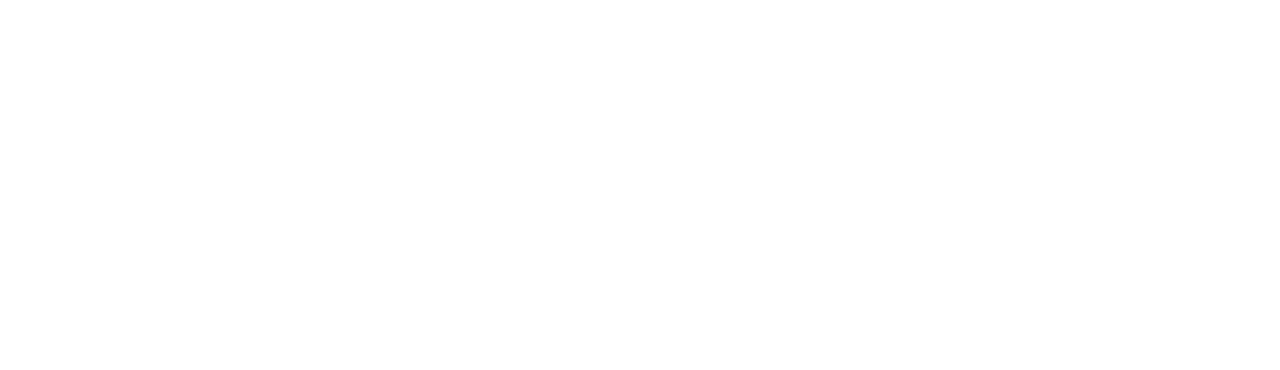
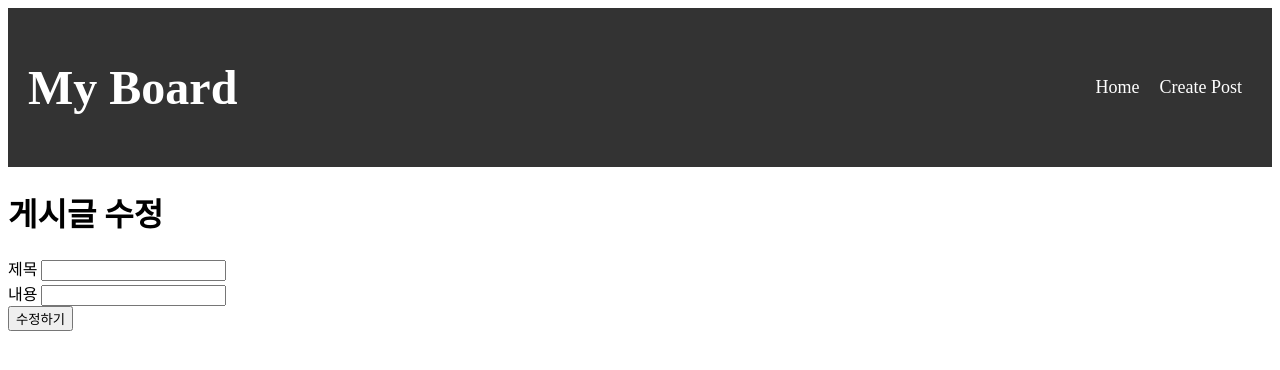
Before and after one commit to aneunwook/with_girl_friend, a React (Create React App) app in the folder frontend/: page /edit-post/1 in a window 1280 px wide. Before the commit this address had no page. Shown: the top 370 px of the page. Built offline with nearby package versions, Linux system fonts and the light colour scheme; no server answers.

Commit message:
한번 더 복습

```diff
--- a/frontend/src/App.js
+++ b/frontend/src/App.js
@@ -2,14 +2,20 @@ import React from "react"
 import { BrowserRouter as Router, Routes, Route } from "react-router-dom"
 import CreatePostPage from "./pages/CreatePostPage.js";
 import HomePage from "./pages/HomePage.js"
+import EditPostPage from "./pages/EditPostPage.js";
+import PostDetailPage from "./pages/PostDetailPage.js";
+import Header from "./components/Header.js";
 
 function App() {
     return (
         <Router>
+            <Header/>
             <div className="content">
                 <Routes>
                 <Route path="/create" element={<CreatePostPage />}/>
                 <Route path="/" element={<HomePage />}/>
+                <Route path="/posts/:id" element={<PostDetailPage/>}/>
+                <Route path="/edit-post/:id" element={<EditPostPage/>}/>
                 </Routes>
             </div>
         </Router>
--- /dev/null
+++ b/frontend/src/components/Header.js
@@ -0,0 +1,44 @@
+import React from 'react';
+import { Link } from 'react-router-dom'; // react-router-dom을 사용하여 라우팅
+const Header = () => {
+  return (
+    <header style={headerStyle}>
+      <div style={logoStyle}>
+        <h1>My Board</h1> {/* 사이트 로고 */}
+      </div>
+      <nav style={navStyle}>
+        <ul style={ulStyle}>
+          <li><Link to="/" style={linkStyle}>Home</Link></li> {/* 홈 링크 */}
+          <li><Link to="/create" style={linkStyle}>Create Post</Link></li> {/* 게시글 작성 페이지 링크 */}
+        </ul>
+      </nav>
+    </header>
+  );
+};
+// 스타일을 객체로 정의 (이건 스타일을 외부 파일로 분리할 수도 있지만, 간단하게 여기서 처리)
+const headerStyle = {
+  padding: '20px',
+  backgroundColor: '#333',
+  color: '#fff',
+  display: 'flex',
+  justifyContent: 'space-between',
+  alignItems: 'center',
+};
+const logoStyle = {
+  fontSize: '24px',
+};
+const navStyle = {
+  fontSize: '18px',
+};
+const ulStyle = {
+  listStyleType: 'none',
+  margin: '0',
+  padding: '0',
+  display: 'flex',
+};
+const linkStyle = {
+  color: '#fff',
+  textDecoration: 'none',
+  margin: '0 10px',
+};
+export default Header;
--- /dev/null
+++ b/frontend/src/components/PostCard.js
@@ -0,0 +1,15 @@
+import React from "react";
+import { Link } from "react-router-dom";
+
+const PostCard = ({post}) => {
+    return(
+        <div className="post-card">
+            <h3>{post.title}</h3>
+            <p>{post.content}</p>
+            <p><strong>작성일: </strong> {new Date(post.createAt).toLocaleDateString()}</p>
+            <button><Link to={`/posts/${post.id}`}>Go to Post</Link></button>
+        </div>
+    )
+}
+
+export default PostCard;
--- a/frontend/src/pages/CreatePostPage.js
+++ b/frontend/src/pages/CreatePostPage.js
@@ -1,6 +1,7 @@
 import React, { useState } from 'react';
 import axios from 'axios';
 import { useNavigate } from 'react-router-dom';
+import { createPost } from '../service/postService';
 
 const CreatePostPage = () => {
     const navigate = useNavigate();
@@ -16,20 +17,19 @@ const CreatePostPage = () => {
         setContent(e.target.value);
     }
 
-    const handleSubmit = (e) => {
+    const handleSubmit = async (e) => {
         e.preventDefault();
 
-        const postData = { title, content };
+        try{
+            const postData = await createPost( title, content );
+            console.log("post created successfully", postData);
+            navigate('/');
+        }catch(err){
+            console.error('Error creating post:', err);
 
-        axios
-            .post('http://localhost:5000/api/posts', postData)
-            .then((response) => {
-                // 게시글 작성 성공 시 홈 페이지로 리디렉션
-                navigate('/');
-            })
-            .catch((err) => {
-                console.error('Error creating post:', err);
-            })
+        }
+
+
     }
 
     return (
--- /dev/null
+++ b/frontend/src/pages/EditPostPage.js
@@ -0,0 +1,62 @@
+import { useEffect, useState } from "react";
+import { useNavigate, useParams } from "react-router-dom"
+import { updatePost,getPostsById } from "../service/postService";
+
+const EditPostPage = () => {
+    const {id} = useParams();
+    const [post, setPost] = useState({title : '', content: ''});
+    const navigate = useNavigate();
+
+    useEffect(() => {
+        const fetchPost = async () => {
+            try{
+                const data = await getPostsById(id);
+                setPost({title : data.title, content: data.content});
+            }catch(err){
+                console.log('Error fetching post:', err);
+            }
+        }
+        fetchPost();
+    }, [id])
+
+    const handleSubmit = async (e) => {
+        e.preventDefault();
+
+        try{
+            await updatePost(id, post.title, post.content)
+            alert('게시물이 수정되었습니다');
+            navigate('/')
+        }catch(err){
+            console.error('Error updating post:', err);
+            alert('게시물 수정 실패');
+        }
+    }
+
+    const handleChange = (e) => {
+        const {name, value} = e.target;
+        setPost((prevPost) => ({
+            ...prevPost,
+            [name] : value,
+        }))
+    }
+
+    return(
+        <div className="post-edit-page">
+            <h1>게시글 수정</h1>
+            <form onSubmit={handleSubmit}>
+                <div>
+                    <label htmlFor="title"> 제목 </label>
+                    <input type="text" id="title" name="title"
+                    value={post.title} onChange={handleChange} required/>
+                </div>
+                <div>
+                    <label htmlFor="content"> 내용 </label>
+                    <input type="text" id="content" name="content"
+                    value={post.content} onChange={handleChange} required/>
+                </div>
+                <button type="submit">수정하기</button>
+            </form>
+        </div>
+    )
+}
+export default EditPostPage;  // 컴포넌트 이름을 맞추어 export
--- /dev/null
+++ b/frontend/src/pages/HomePage.js
@@ -0,0 +1,38 @@
+import React, { useEffect, useState } from "react";
+import { getPosts } from "../service/postService";
+import PostCard from "../components/PostCard";
+import "../assets/styles/HomePage.css"
+
+const HomePage = () => {
+    const [posts, setPosts] = useState([]);
+
+    useEffect(() => {
+        const fetchPosts = async () =>{
+            try{
+                const data = await getPosts();
+                console.log("Fetched data:", data);
+                setPosts(data);
+            }catch(err){
+                console.error("Error fetching posts:", err);
+            }
+        }
+        fetchPosts();
+    }, [])
+    return(
+        <div>
+            <h1>Home Page</h1>
+            <div>
+                {posts.length === 0 ? (
+                    <p>No posts available.</p>
+                ) : (
+                    posts.map((post) => (
+                        <PostCard key={post.id}
+                        post={post}/>
+                    ))
+                )}
+            </div>
+        </div>
+    )
+}
+
+export default HomePage;
--- /dev/null
+++ b/frontend/src/pages/PostDetailPage.js
@@ -0,0 +1,52 @@
+import { useEffect, useState } from "react";
+import { useNavigate, useParams } from "react-router-dom"
+import { getPostsById, deletePost} from "../service/postService";
+import "../assets/styles/PostDetailPage.css"
+
+const PostDetailPage = () => {
+    const {id} = useParams();
+    const [post,setPost] = useState(null);
+    const navigator = useNavigate();
+
+    useEffect(() => {
+        const fetchPost = async() => {
+            try{
+                const data = await getPostsById(id);
+                setPost(data);
+            }catch(error){
+                console.error('Error fetching post: ', error);
+            }
+        }
+        fetchPost();
+    }, [id])
+
+    if(!post){
+        return <div>Loading...</div>
+    }
+
+    const deleteHandle = async() => {
+        try{
+            await deletePost(id);
+            alert('게시글이 삭제 되었습니다');
+            navigator('/')
+        }catch(error){
+            console.error('게시물 삭제 중 에러발생', error);
+            alert('게시글 삭제 실패');
+        }
+    }
+
+    const handleEdit = () => {
+        navigator(`/edit-post/${id}`);
+    }
+
+    return (
+        <div className="post-detail-page">
+            <h1>{post.title}</h1>
+            <p>{post.content}</p>
+            <button onClick={handleEdit}>수정</button>
+            <button onClick={deleteHandle}>삭제</button>
+        </div>
+    )
+}
+
+export default PostDetailPage;
--- /dev/null
+++ b/frontend/src/service/postService.js
@@ -0,0 +1,53 @@
+import axios from "axios";
+
+const api_url = 'http://localhost:5000/api/posts';
+
+export const getPosts = async () => {
+    try{
+        const response = await axios.get(api_url);
+        return response.data;
+    }catch(err){
+        console.error("Error fetching posts: ",err);
+        return [];
+    }
+}
+
+export const createPost = async (title, content) => {
+    try{
+        const response = await axios.post(api_url, {title, content})
+        return response.data;
+    }catch(err){
+        console.error("Error creating post:", err);
+        throw err;
+    }
+}
+
+export const getPostsById = async (id) => {
+    try{
+        const response = await axios.get(`${api_url}/${id}`);
+        return response.data;
+    }catch(err){
+        console.error('Error fetching post by ID: ', err);
+        throw new Error("Failed to fetch post")
+    }
+}
+
+export const updatePost = async (id, title, content) => {
+    try{
+        const response = await axios.put(`${api_url}/${id}`, {title, content})
+        return response.data;
+    }catch(err){
+        console.error("Error updating post: ", err);
+        throw err;
+    }
+}
+
+export const deletePost = async (id) => {
+    try{
+        const response = await axios.delete(`${api_url}/${id}`);
+        return response.data;
+    }catch (error) {
+        console.error("Error deleting post:", error);
+        throw error;
+    }
+}
```
Also changed, not shown: 2 other files (tests, documents, lock files or other folders).
